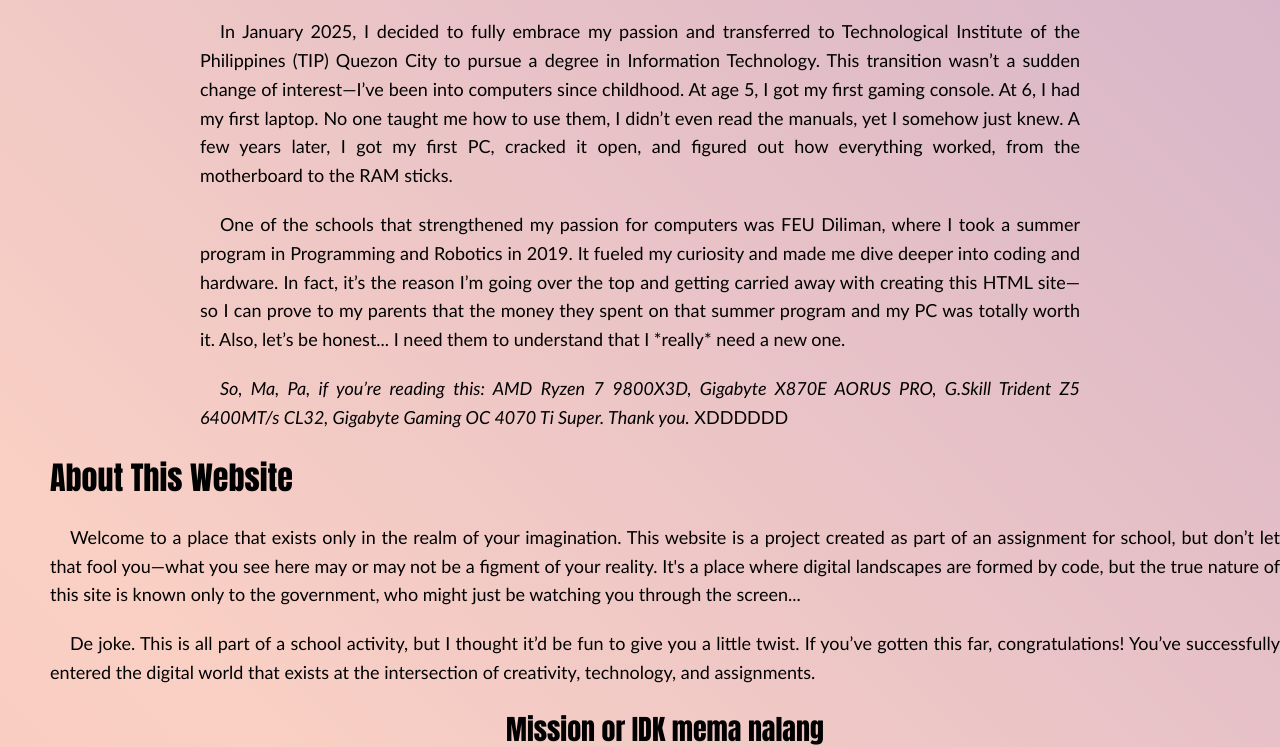
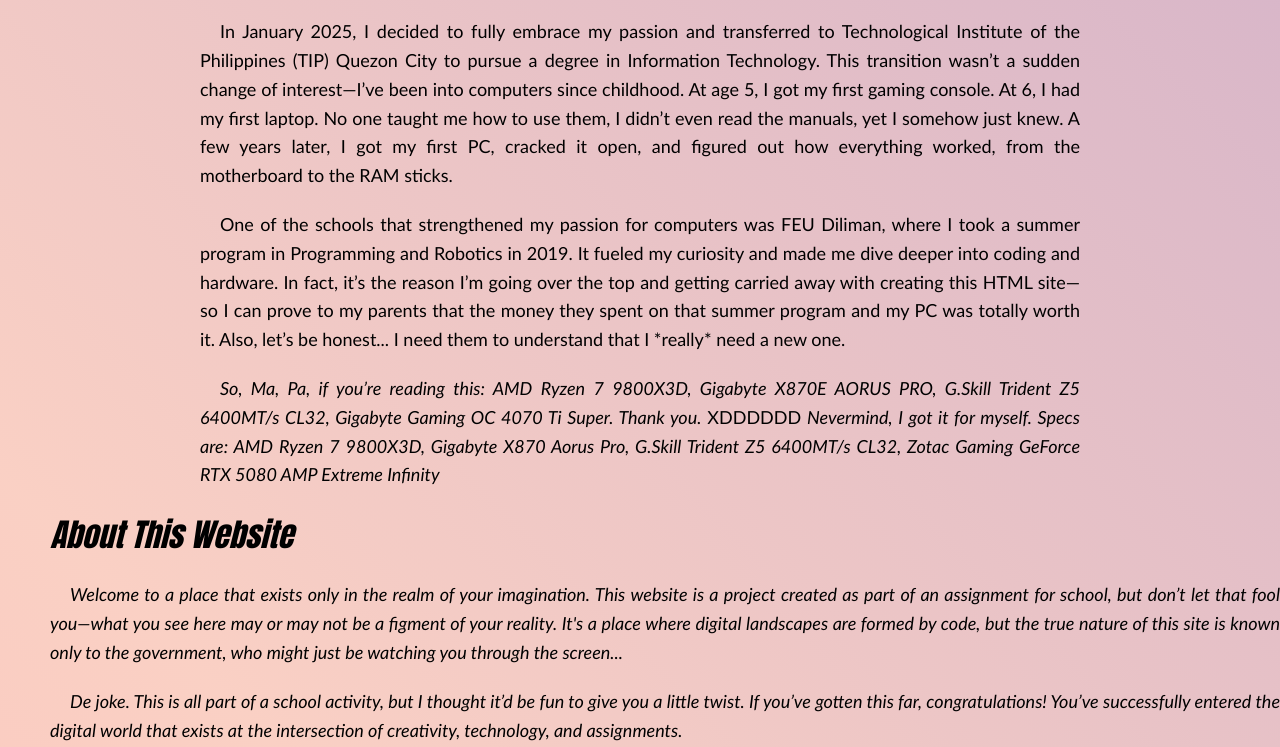
Before and after one commit to ErrisWheel/FunDuhGreat-Website, a plain HTML site: page index.html in a window 1280 px wide. Shown: the part 2053-2800 px from the top of the page. Drawn offline with Linux system fonts and the light colour scheme.

Commit message:
Update index.html

```diff
--- a/index.html
+++ b/index.html
@@ -139,6 +139,7 @@
         </p>
         <p style="font-family: Calibri, sans-serif; font-size: 18px; color: black; margin: 20px 0; text-align: justify; text-indent: 20px;">
         <i>So, Ma, Pa, if you’re reading this: AMD Ryzen 7 9800X3D, Gigabyte X870E AORUS PRO, G.Skill Trident Z5 6400MT/s CL32, Gigabyte Gaming OC 4070 Ti Super. Thank you.</i> XDDDDDD
+        <i>Nevermind, I got it for myself. Specs are: AMD Ryzen 7 9800X3D, Gigabyte X870 Aorus Pro, G.Skill Trident Z5 6400MT/s CL32, Zotac Gaming GeForce RTX 5080 AMP Extreme Infinity
         </p>
     </div>
 
```
